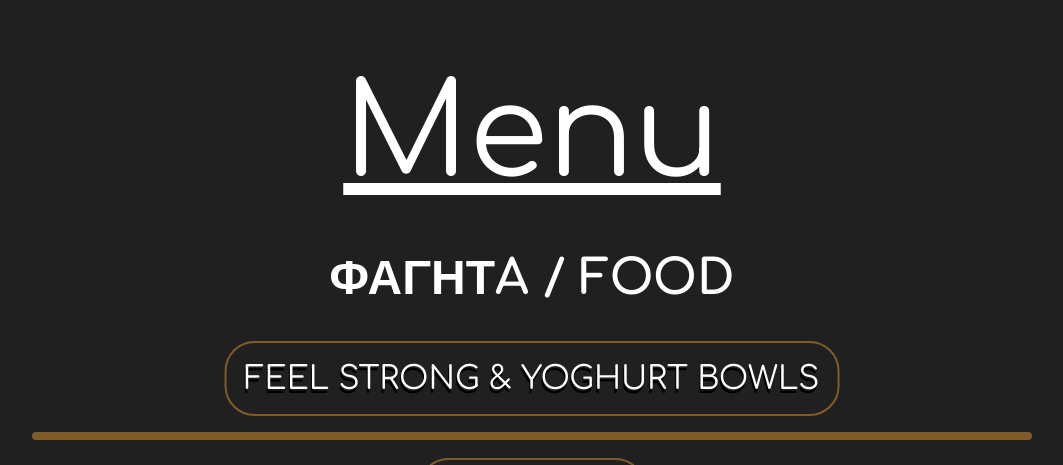
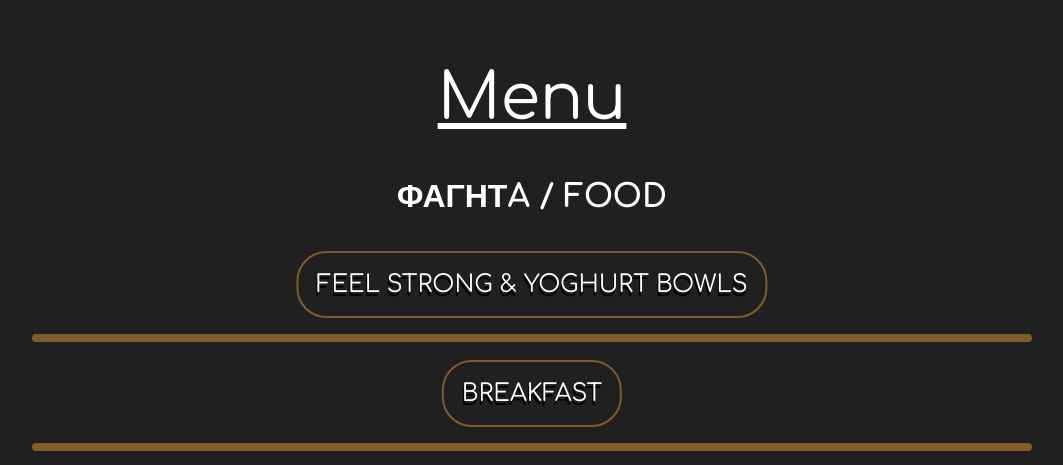
Before and after one commit to AxilleasT/clockmenu, a plain HTML site: page index.html in a window 1280 px wide. Shown: the part 290-755 px from the top of the page, without its empty margins (108-1171 px from the left). Drawn offline with Linux system fonts and the light colour scheme; a script that the page names is missing.

Commit message:
Add files via upload

```diff
--- a/main.css
+++ b/main.css
@@ -40,7 +40,7 @@
 
   #title{
     font-family: 'Comfortaa', ;
-      font-size: 3rem;
+      font-size: 2rem;
       text-align: center;
       COLOR:#FFF
   }
@@ -49,7 +49,7 @@
       margin-top: 0.5rem;
       margin-bottom: 0.5rem;
       font-family: 'Comfortaa', cursive;
-      font-size: 10vw;
+      font-size: 4rem;
       color:#fff;
       text-align: center;
       text-decoration: underline;}
@@ -69,7 +69,7 @@ text-align:center;
   transform: translate(-50%);
   text-align: left;
   text-align: center;
-  font-size: 2EM;
+  font-size: 1.5rem;
   transition: 0.4s;
   border-radius: 30px;
   background-color: Transparent;
```
